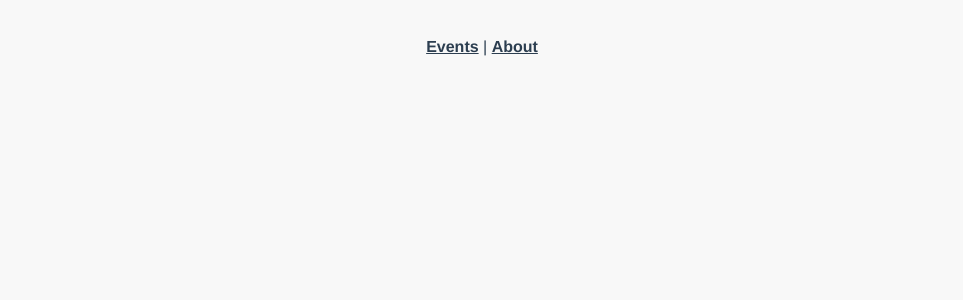
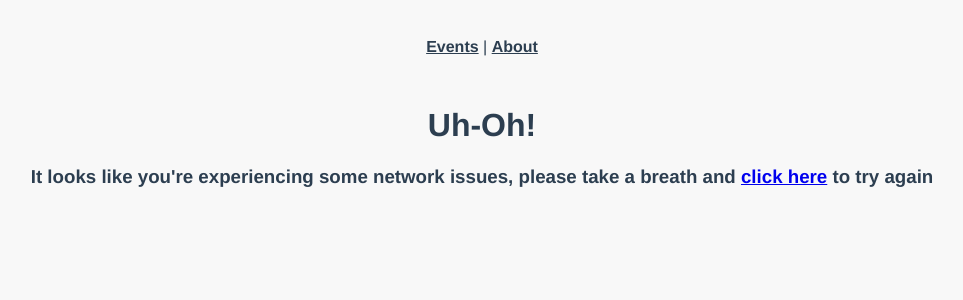
Before and after one commit to fosfor15/Real-World-Vue, a Vue app: page /network-error in a window 1280 px wide. Before the commit this address had no page. Shown: the top 300 px of the page, without its empty margins (158-1121 px from the left). Built offline with nearby package versions, Linux system fonts and the light colour scheme.

Commit message:
Build NotFound and NetworkError handling

```diff
--- a/src/router/index.js
+++ b/src/router/index.js
@@ -6,6 +6,8 @@
 import EventRegister from '@/views/event/Register.vue';
 import EventEdit from '@/views/event/Edit.vue';
 import About from '@/views/About.vue';
+import NotFound from '@/views/NotFound.vue';
+import NetworkError from '@/views/NetworkError.vue';
 
 const routes = [
     {
@@ -56,6 +58,22 @@
         name: 'About',
         component: About,
         alias: '/about'
+    },
+    {
+        path: '/404/:resource',
+        name: '404Resource',
+        component: NotFound,
+        props: true
+    },
+    {
+        path: '/network-error',
+        name: 'NetworkError',
+        component: NetworkError
+    },
+    {
+        path: '/:catchAll(.*)',
+        name: 'NotFound',
+        component: NotFound
     }
 ];
 
--- a/src/views/EventList.vue
+++ b/src/views/EventList.vue
@@ -28,7 +28,6 @@
             </RouterLink>
         </nav>
     </div>
-
 </template>
 
 <script>
@@ -39,9 +38,7 @@
     export default {
         name: 'EventList',
 
-        props: [
-            'page'
-        ],
+        props: ['page'],
 
         components: {
             EventCard
@@ -61,13 +58,19 @@
                         this.events = response.data;
                         this.totalEvents = response.headers['x-total-count'];
                     })
-                    .catch(error => console.log(error));
-            })
+                    .catch(error => {
+                        console.log(error);
+
+                        this.$router.push({
+                            name: 'NetworkError'
+                        });
+                    });
+            });
         },
 
         computed: {
             hasNextPage() {
-                return this.page < Math.ceil( this.totalEvents / 2 );
+                return this.page < Math.ceil(this.totalEvents / 2);
             }
         }
     };
--- /dev/null
+++ b/src/views/NetworkError.vue
@@ -0,0 +1,14 @@
+<template>
+    <div class="network-error">
+        <h1>Uh-Oh!</h1>
+        <h3>
+            It looks like you're experiencing some network issues, please take a breath and
+            <a
+                href="#"
+                @click.prevent="$router.go(-1)"
+                >click here</a
+            >
+            to try again
+        </h3>
+    </div>
+</template>
--- /dev/null
+++ b/src/views/NotFound.vue
@@ -0,0 +1,17 @@
+<template>
+    <h1>Oops!</h1>
+    <h3>The {{ resource }} you're looking for is not here</h3>
+    <RouterLink :to="{ name: 'EventList' }">Back to home page</RouterLink>
+</template>
+
+<script>
+    export default {
+        props: {
+            resource: {
+                type: String,
+                required: true,
+                default: 'page'
+            }
+        }
+    };
+</script>
--- a/src/views/event/Layout.vue
+++ b/src/views/event/Layout.vue
@@ -31,7 +31,20 @@
                 .then(response => {
                     this.event = response.data;
                 })
-                .catch(error => console.log(error));
+                .catch(error => {
+                    console.log(error);
+
+                    if (error.response && error.response.status == 404) {
+                        this.$router.push({
+                            name: '404Resource',
+                            params: { resource: 'event' }
+                        });
+                    } else {
+                        this.$router.push({
+                            name: 'NetworkError'
+                        });
+                    }
+                });
         }
     };
 </script>
```
